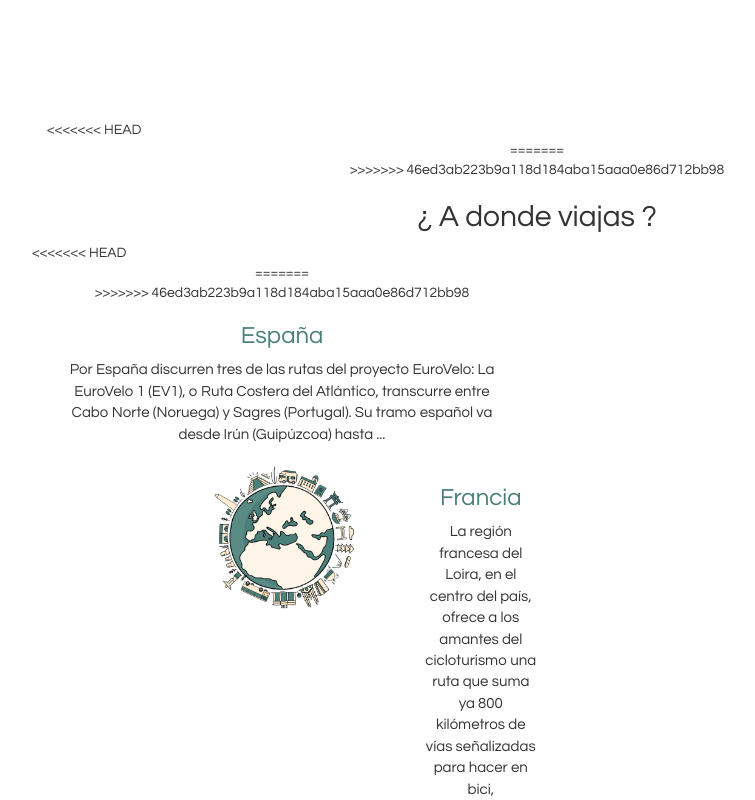
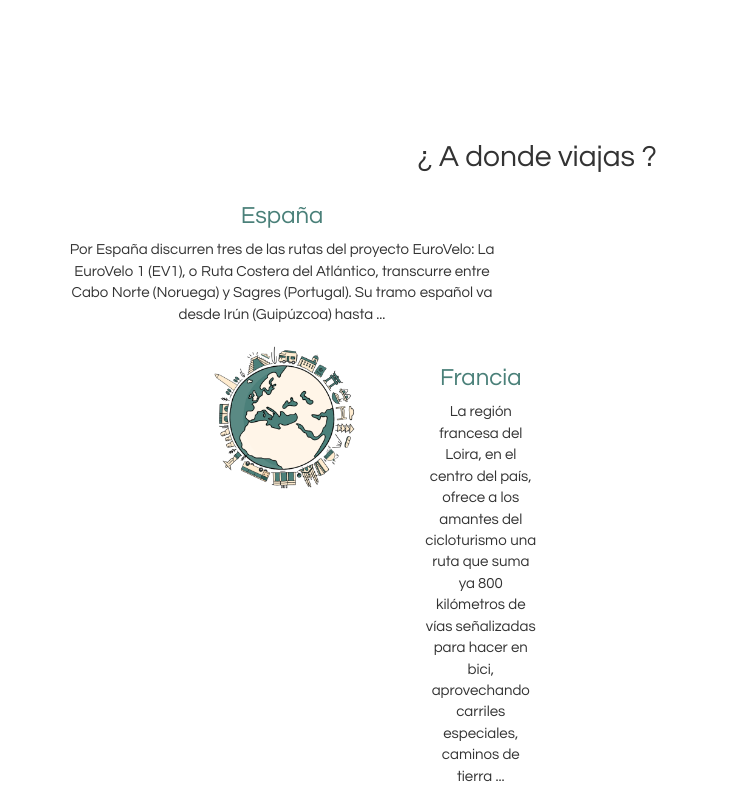
Before and after one commit to JosuAbek17/HOTELCYCLE, a plain HTML site: page index.html in a window 1280 px wide. Shown: the part 800-1600 px from the top of the page, without its empty margins (103-858 px from the left). Drawn offline with nearby package versions, Linux system fonts and the light colour scheme.

Commit message:
solucion fallo

```diff
--- a/index.html
+++ b/index.html
@@ -121,18 +121,18 @@
     <div id="stay" class="container-fluid div2 animated fadeIn fast">
 
         <div class="row row-stay-titulo">
-            <<<<<<< HEAD <div class="col-md-12 col-sm-12 col-lg-12 row-col-titulo">
-                =======
+            <div class="col-md-12 col-sm-12 col-lg-12 row-col-titulo">
+
                 <div class="col-md-12 col-sm-12 col-xl-12 col-stay-titulo">
-                    >>>>>>> 46ed3ab223b9a118d184aba15aaa0e86d712bb98
+
                     <h2>¿ A donde viajas ?</h2>
                 </div>
             </div>
             <div class="row-stay-e row">
-            <<<<<<< HEAD <div class="col-md-12 col-sm-12 col-lg-12 col-stay-e">
-                =======
+                <div class="col-md-12 col-sm-12 col-lg-12 col-stay-e">
+
                     <div class="col-md-12 col-sm-12 col-xl-12 col-stay-e">
-                    >>>>>>> 46ed3ab223b9a118d184aba15aaa0e86d712bb98
+
                         <h3><a href="españa.html">España</a></h3>
                         <p>Por España discurren tres de las rutas del proyecto EuroVelo: La EuroVelo 1 (EV1), o Ruta Costera del Atlántico, transcurre entre Cabo Norte (Noruega) y Sagres (Portugal). Su tramo español va desde Irún (Guipúzcoa) hasta ...</p>
                     </div>
@@ -147,12 +147,13 @@
                     </div>
                 </div>
                 <div class="row-stay-h row">
-            <<<<<<< HEAD <div class="col-md-12 col-sm-12 col-lg-12 col-stay-h">
-                =======
+                    <div class="col-md-12 col-sm-12 col-lg-12 col-stay-h">
+
                         <div class="col-md-12 col-sm-12 col-xl-12 col-stay-h">
-                    >>>>>>> 46ed3ab223b9a118d184aba15aaa0e86d712bb98
+
                             <h3><a href="holanda.html">Holanda</a></h3>
-                    <p>Con más bicicletas (18 millones) que habitantes (16,7 millones), más de 32.000 kilómetros de carriles bici y un paisaje formado por grandes llanuras casi sin cuestas, Holanda es perfecta para unas vacaciones sobre dos ruedas ...</p>
+                            <p>Con más bicicletas (18 millones) que habitantes (16,7 millones), más de 32.000 kilómetros de carriles bici y un paisaje formado por grandes llanuras casi sin cuestas, Holanda es perfecta para unas vacaciones sobre dos ruedas
+                                ...</p>
                         </div>
                     </div>
 
```
Lines whose indentation alone changed are shown as unchanged.
